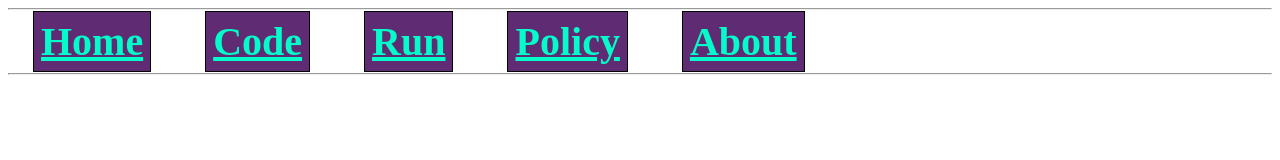
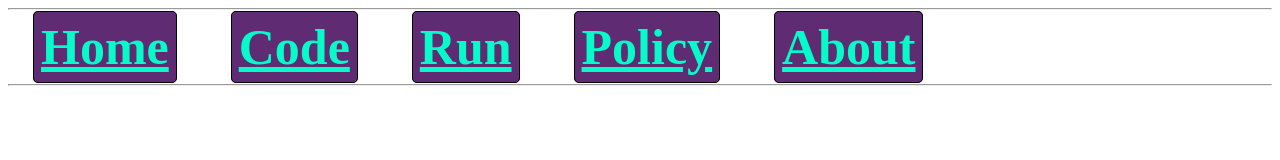
Before and after one commit to Karthi0049/Dlalimita, a plain HTML site: page index.html in a window 1280 px wide. Drawn offline with Linux system fonts and the light colour scheme.

Commit message:
Update style.css content

```diff
--- a/style.css
+++ b/style.css
@@ -1,6 +1,6 @@
 a { color: rgb(3, 252, 202); font-style: normal;
     font-weight: bold; font-stretch: normal;
-    font-size: 2.5em; border: 1px solid black;
+    font-size: 50px; border: 1px solid black;
     background-color: rgb(95, 44, 115); padding:
-    7px; margin: 25px;
+    7px; margin: 25px; border-radius: 5px;
 }
```
